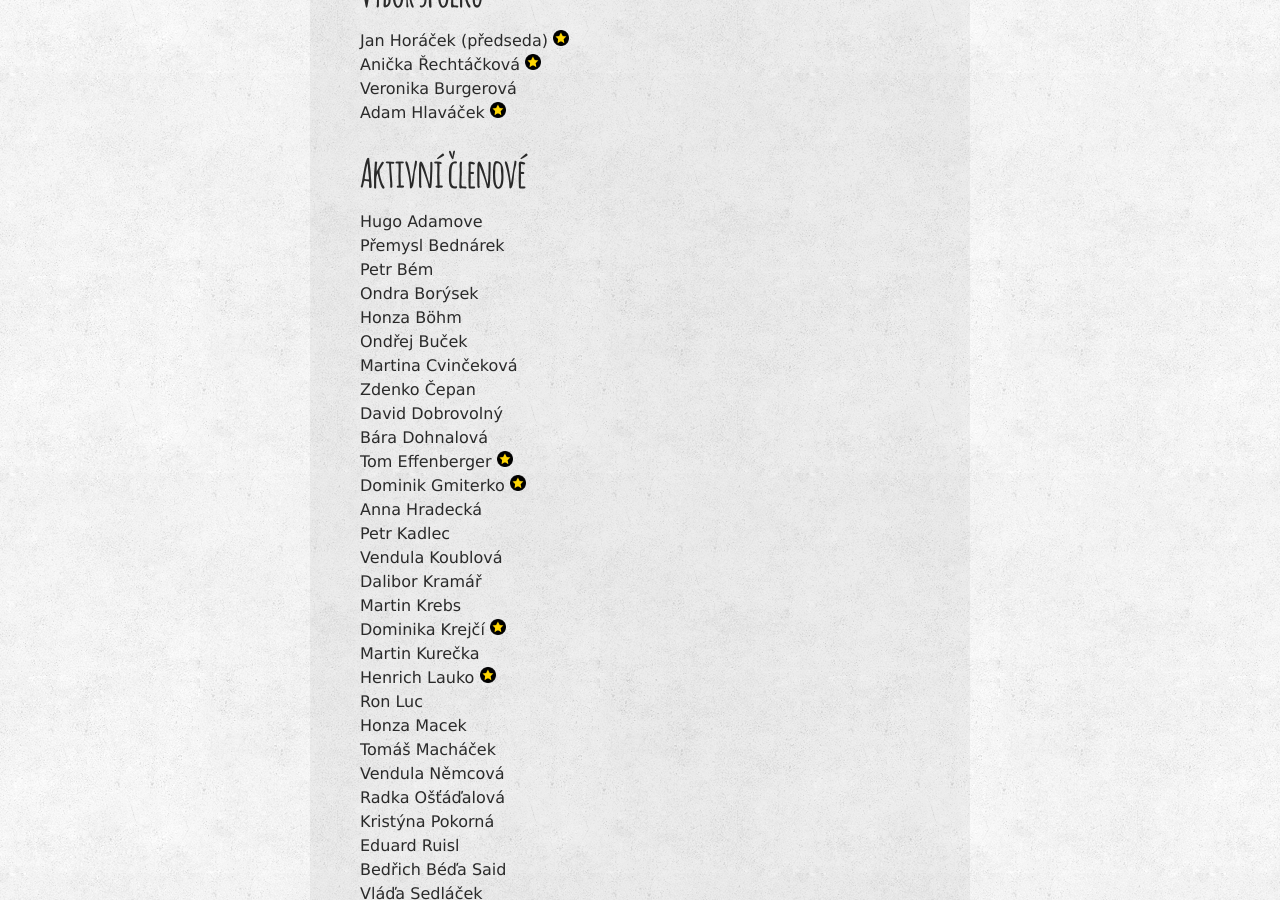
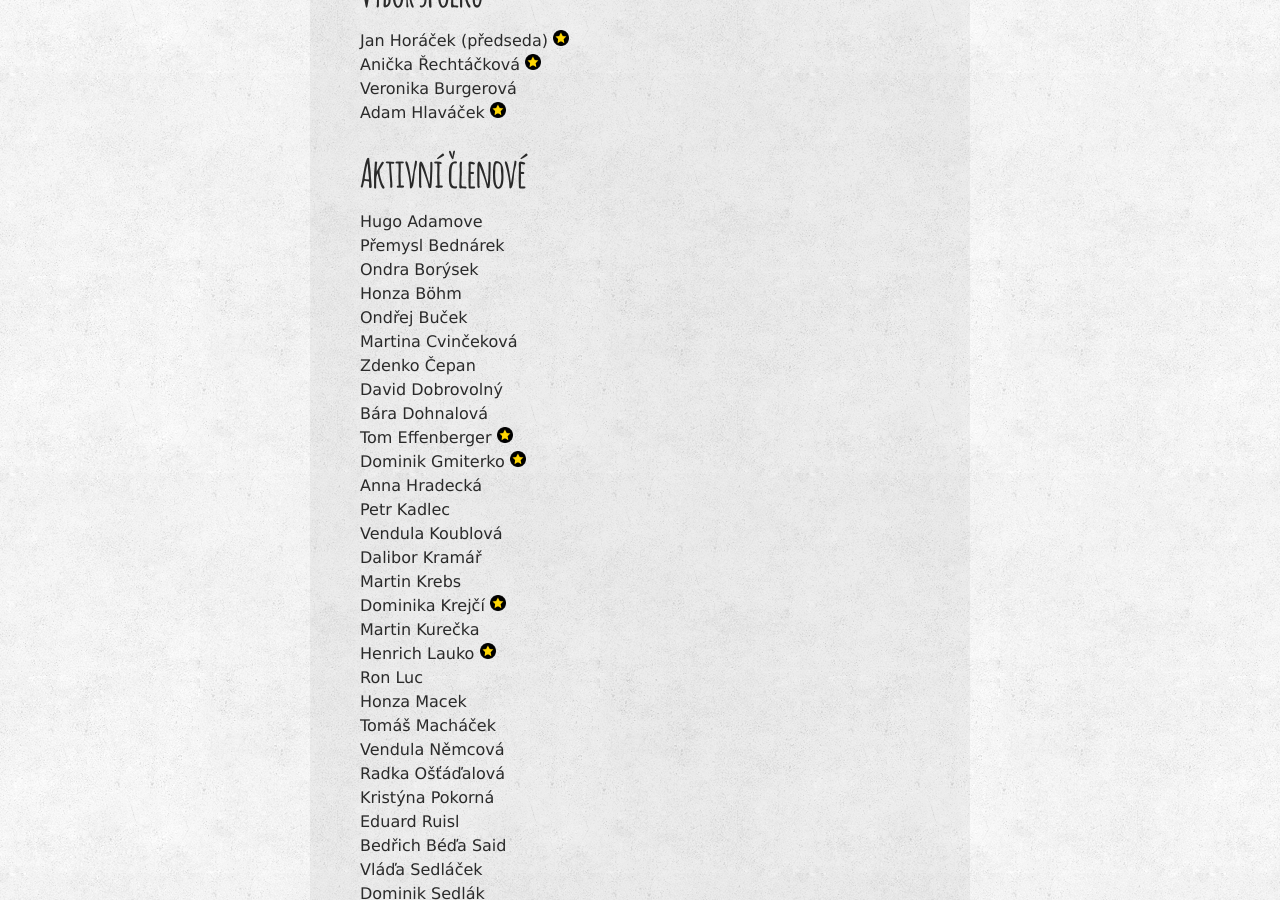
Before and after one commit to zverinec/zverinec-web, a Jekyll site: the page built from _pages/members.md, in a window 1280 px wide and 900 px high, scrolled down 527 px. Built offline with Jekyll 4.4.1, drawn with Linux system fonts in a browser that asks for light colours; comment, search, counter and statistics services are not loaded.

Commit message:
Remove member Petr Bém

```diff
--- a/_pages/members.md
+++ b/_pages/members.md
@@ -17,7 +17,6 @@ Adam Hlaváček <img src="img/rad.png" class="rad" title="Řád přítele sever
 
 Hugo Adamove<br/>
 Přemysl Bednárek<br/>
-Petr Bém<br/>
 Ondra Borýsek<br/>
 Honza Böhm<br/>
 Ondřej Buček<br/>
```
